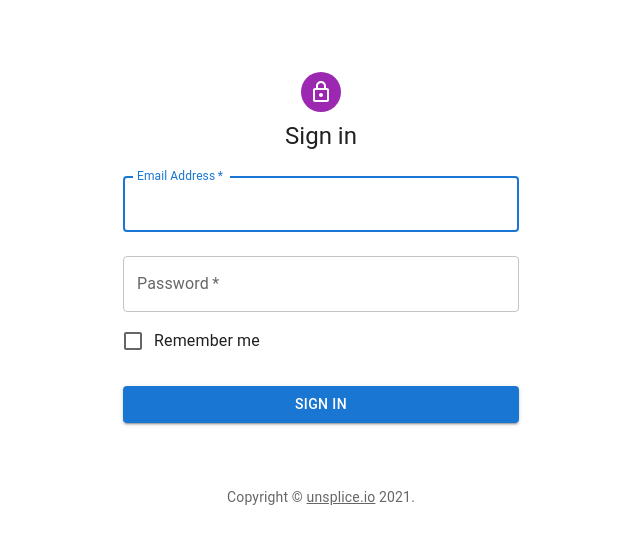
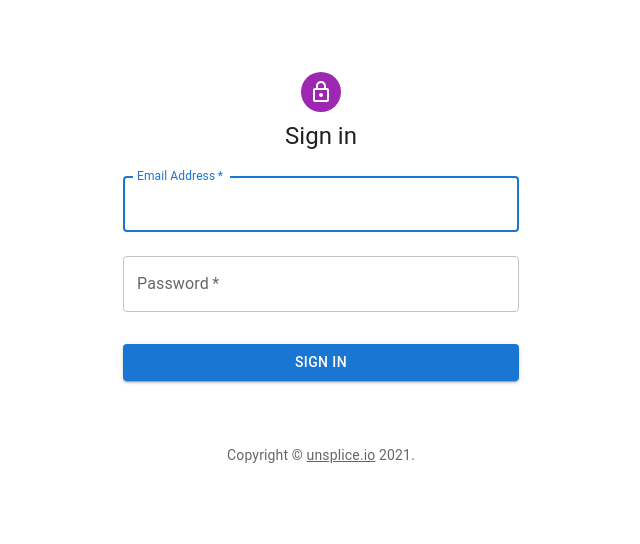
Before and after one commit to abrielequdsi/unsplice.io, a React (Create React App) app in the folder client/: page / in a window 1280 px wide. Shown: the top 544 px of the page, without its empty margins (319-959 px from the left). Built offline with nearby package versions, Linux system fonts and the light colour scheme.

Commit message:
feat(login-fe): add useMutation

```diff
--- a/client/src/pages/Login.js
+++ b/client/src/pages/Login.js
@@ -1,14 +1,14 @@
-import * as React from 'react';
+import React, { useState } from 'react';
 import Avatar from '@mui/material/Avatar';
 import Button from '@mui/material/Button';
 import CssBaseline from '@mui/material/CssBaseline';
 import TextField from '@mui/material/TextField';
-import FormControlLabel from '@mui/material/FormControlLabel';
-import Checkbox from '@mui/material/Checkbox';
 import Box from '@mui/material/Box';
 import LockOutlinedIcon from '@mui/icons-material/LockOutlined';
 import Typography from '@mui/material/Typography';
 import Container from '@mui/material/Container';
+import Alert from '@mui/material/Alert';
+import LinearProgress from '@mui/material/LinearProgress';
 import { createTheme, ThemeProvider } from '@mui/material/styles';
 // Components
 import Copyright from '../components/Copyright'
@@ -19,13 +19,14 @@ import { useMutation, gql } from "@apollo/client";
 const theme = createTheme();
 
 const Login = () => {
+    const [error, setError] = useState(null);
 
-    const [loginUser, { data, loading, error }] = useMutation(LOGIN_USER, {
+    const [loginUser, { loading }] = useMutation(LOGIN_USER, {
         update(proxy, result) {
             console.log(result)
         },
         onError(err) {
-            console.log(err)
+            setError(err.message);
         },
     })
 
@@ -49,7 +50,7 @@ const Login = () => {
 
     return (
         <ThemeProvider theme={theme}>
-            <Container component="main" maxWidth="xs">
+            <Container component="main" maxWidth="xs" >
                 <CssBaseline />
                 <Box
                     sx={{
@@ -86,10 +87,15 @@ const Login = () => {
                             id="password"
                             autoComplete="current-password"
                         />
-                        <FormControlLabel
-                            control={<Checkbox value="remember" color="primary" />}
-                            label="Remember me"
-                        />
+                        {loading && (<LinearProgress sx={{ mb: 1 }} />)}
+                        {
+                            (error)
+                            &&
+                            (<Alert severity="error">
+                                {error}
+                            </Alert>)
+
+                        }
                         <Button
                             type="submit"
                             fullWidth
```
